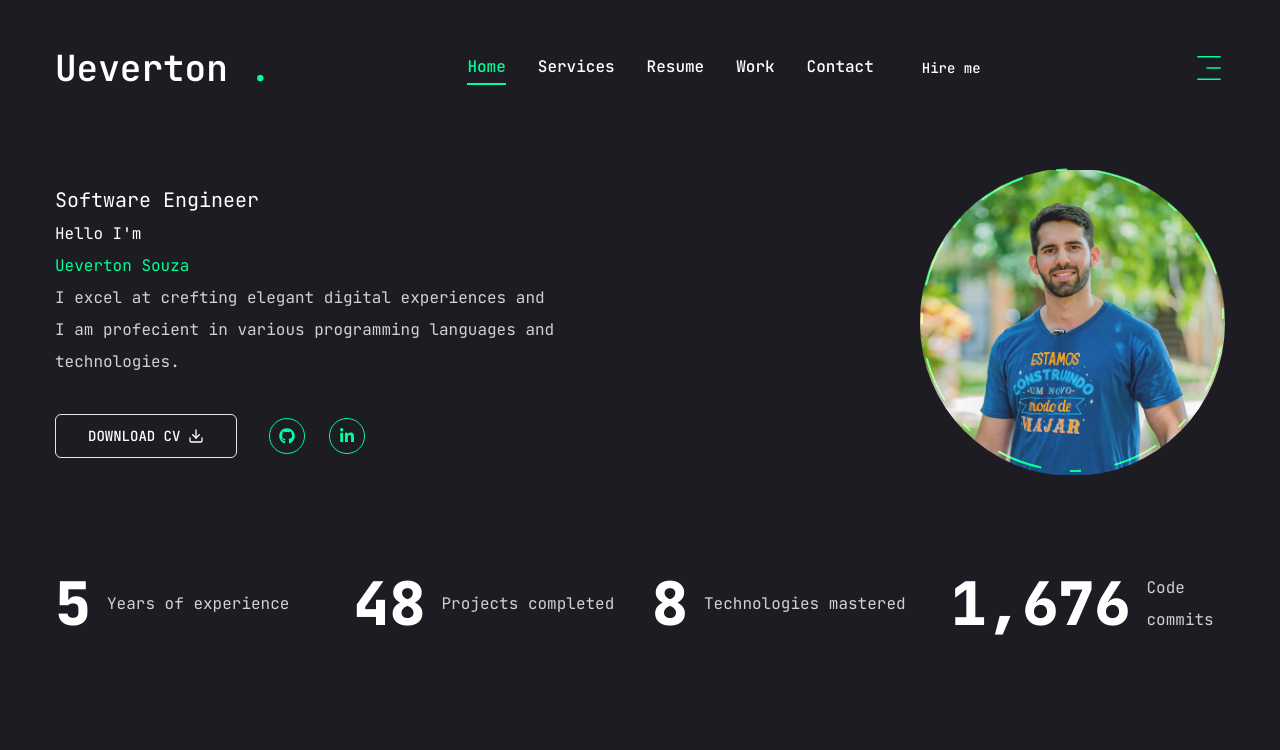
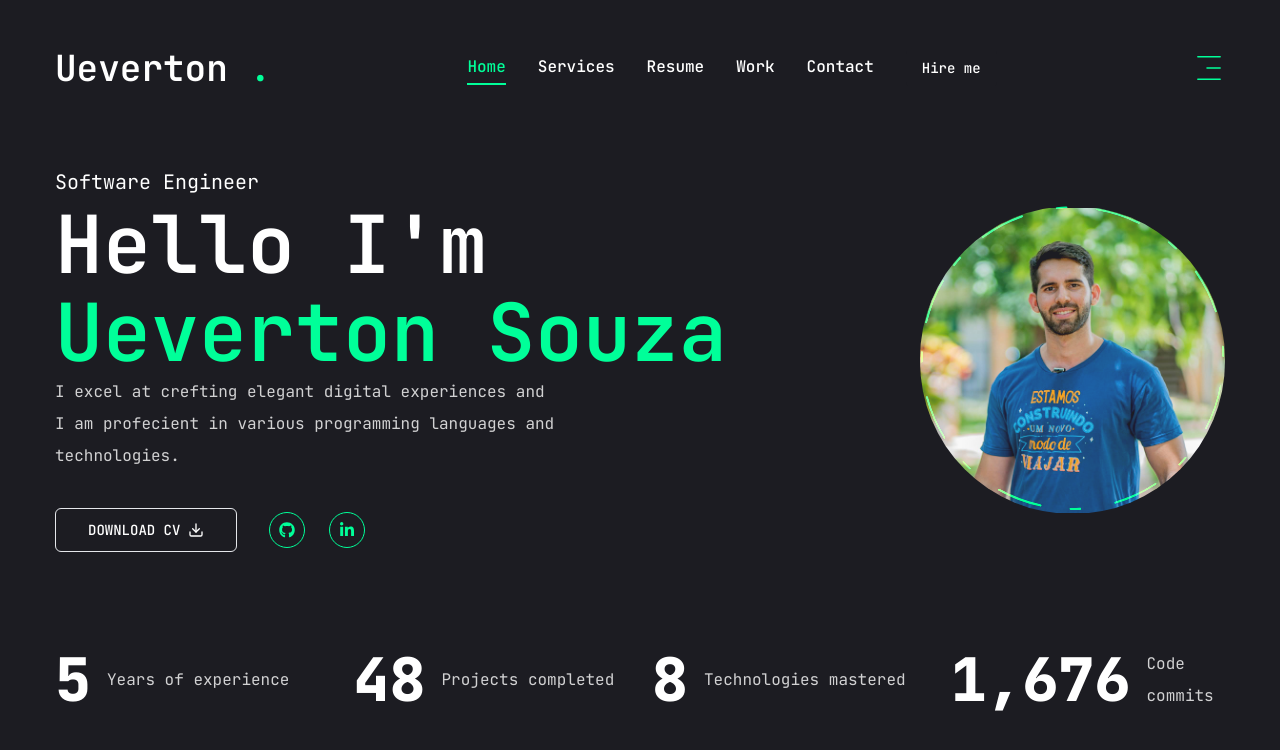
Before and after one commit to Ueverton-oliveira/new-portifolio, a Next.js app: page / in a window 1280 px wide. Shown: the top 750 px of the page. Built offline with nearby package versions, Linux system fonts and the light colour scheme.

Commit message:
feat: variables

```diff
--- a/app/globals.css
+++ b/app/globals.css
@@ -3,7 +3,23 @@
 @tailwind utilities;
 
 @layer base {
-    body {
-        @apply font-primary bg-primary text-white leading-loose;
-    }
+  body {
+    @apply font-primary bg-primary text-white leading-loose;
+  }
+  .h1 {
+    @apply text-[48px] xl:text-[80px] leading-[1.1] font-semibold;
+  }
+  .h2 {
+    @apply text-[36px] xl:text-[48px] leading-[1.1] font-semibold;
+  }
+  .h3 {
+    @apply text-[20px] xl:text-[24px] leading-[1.1] font-semibold;
+  }
+  .text-outline {
+     -webkit-text-stroke: 1px #ffffff;
+ }
+
+  .text-outline-hover {
+    -webkit-text-stroke: 1px #00ff99;
+  }
 }
```
